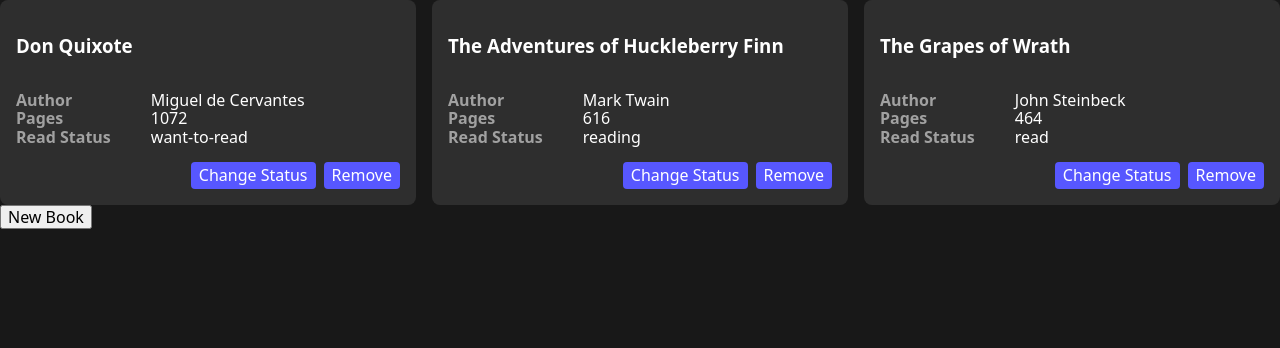
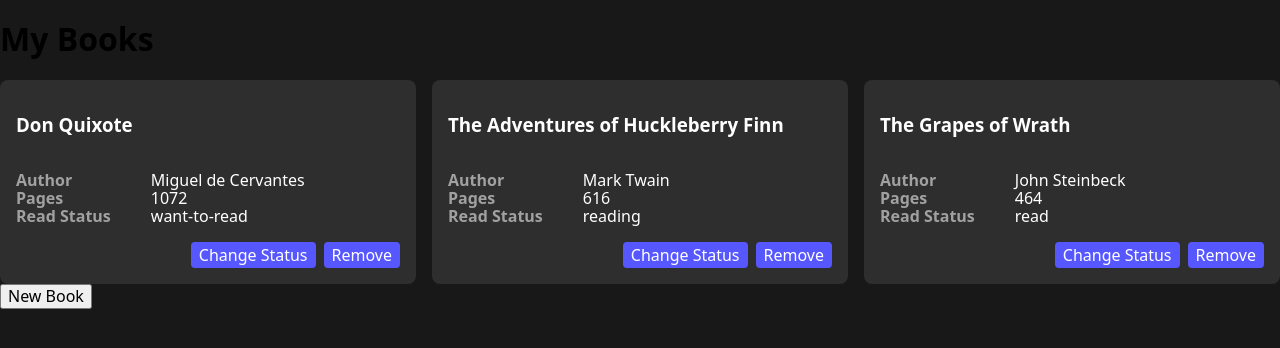
Before and after one commit to cgrustas/library, a plain HTML site: page index.html in a window 1280 px wide. Drawn offline with Linux system fonts and the light colour scheme.

Commit message:
Add 'My Books' heading to library web page

```diff
--- a/index.html
+++ b/index.html
@@ -11,6 +11,7 @@
 </head>
 
 <body>
+    <h1>My Books</h1>
     <div id="library"></div>
     <dialog>
         <form>
```
